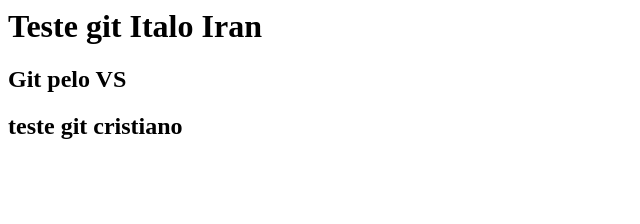
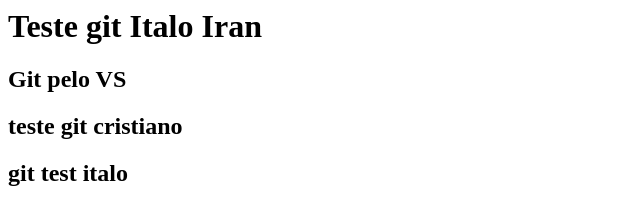
Before and after one commit to SafiraSoft1/site, a plain HTML site: page index.html in a window 1280 px wide. Shown: the whole page, without its empty margins (0-640 px from the left). Drawn offline with Linux system fonts and the light colour scheme.

Commit message:
Merge branch 'main' of https://github.com/SafiraSoft1/site

```diff
--- a/index.html
+++ b/index.html
@@ -9,5 +9,6 @@
     <h1>Teste git Italo Iran</h1>
     <h2>Git pelo VS</h2>
     <h2>teste git cristiano</h2>
+    <h2>git test italo</h2>
 </body>
 </html>
```
